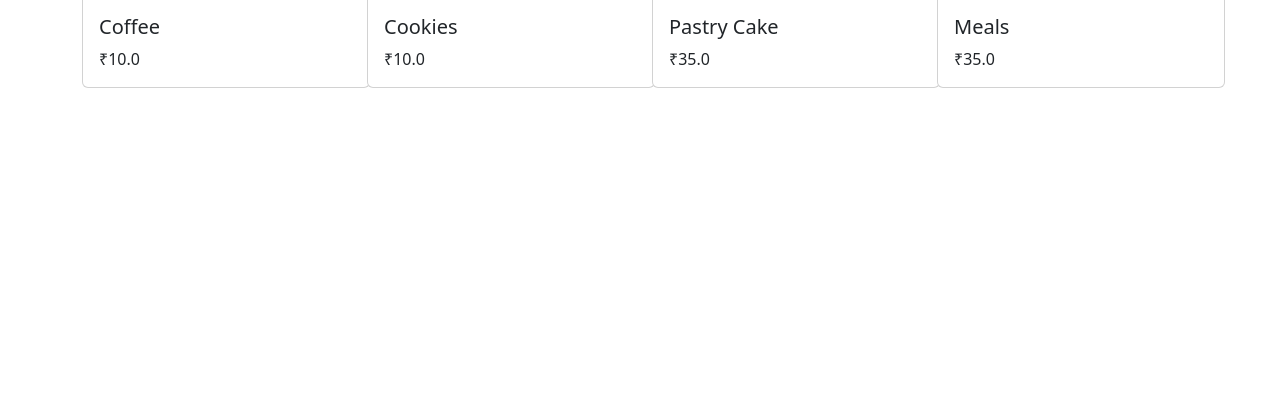
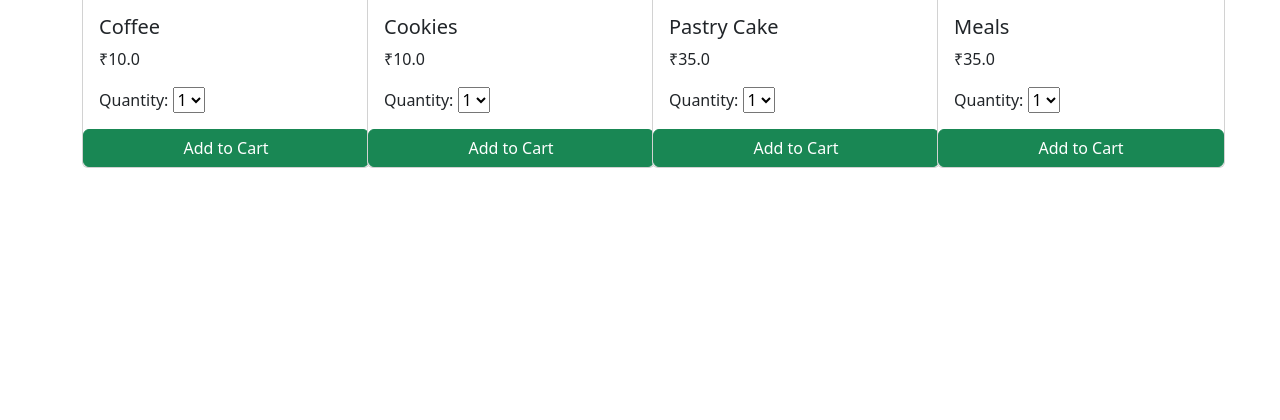
Before and after one commit to pkgs4u/learn_django, a Django app: page /products/ in a window 1280 px wide. Shown: the part 248-668 px from the top of the page. Run offline with Django 4.2, Linux system fonts and the light colour scheme; data comes from the database, SQL or seed files in the repository.

Commit message:
Added the dropdown and add to cart button

```diff
--- a/products/templates/index.html
+++ b/products/templates/index.html
@@ -17,14 +17,30 @@
       <div class="card-body">
         <h5 class="card-title">{{product.name}}</h5>
         <p class="card-text">₹{{product.price}}</p>
-<!--        <a href="#" class="btn btn-primary">Go somewhere</a>-->
+
+         <span class="a-dropdown-container">
+             <label for="quantity" class="a-native-dropdown">Quantity:</label>
+             <select name="quantity" autocomplete="off" id="quantity" tabindex="0" data-action="a-dropdown-select" class="a-native-dropdown a-declarative">
+                 <option value="1" selected="">1 </option>
+                 <option value="2">2 </option>
+                 <option value="3">3 </option>
+                 <option value="4">4 </option>
+                 <option value="5">5 </option>
+                 <option value="6">6 </option>
+             </select><span tabindex="-1" class="a-button a-button-dropdown a-button-small" aria-hidden="true" id="a-autoid-6" style="min-width: 0%;">
+{#             <span class="a-button-inner"><span class="a-button-text a-declarative" data-csa-c-func-deps="aui-da-a-dropdown-button" data-csa-c-type="widget" data-csa-interaction-events="click" data-action="a-dropdown-button" aria-hidden="true" data-csa-c-id="ne16ct-q8om8-7ogw4a-9n0xh5" id="a-autoid-6-announce"><span class="a-dropdown-label">Quantity:</span><span class="a-dropdown-prompt">1 </span></span><i class="a-icon a-icon-dropdown"></i>#}
+         </span></span>
+
+
       </div>
+          <button type="button" class="btn btn-success" >Add to Cart</button>
     </div>
 </div>
 
 {% endfor %}
     </div>
 </div>
+
 </body>
 {% endblock%}
 
```
